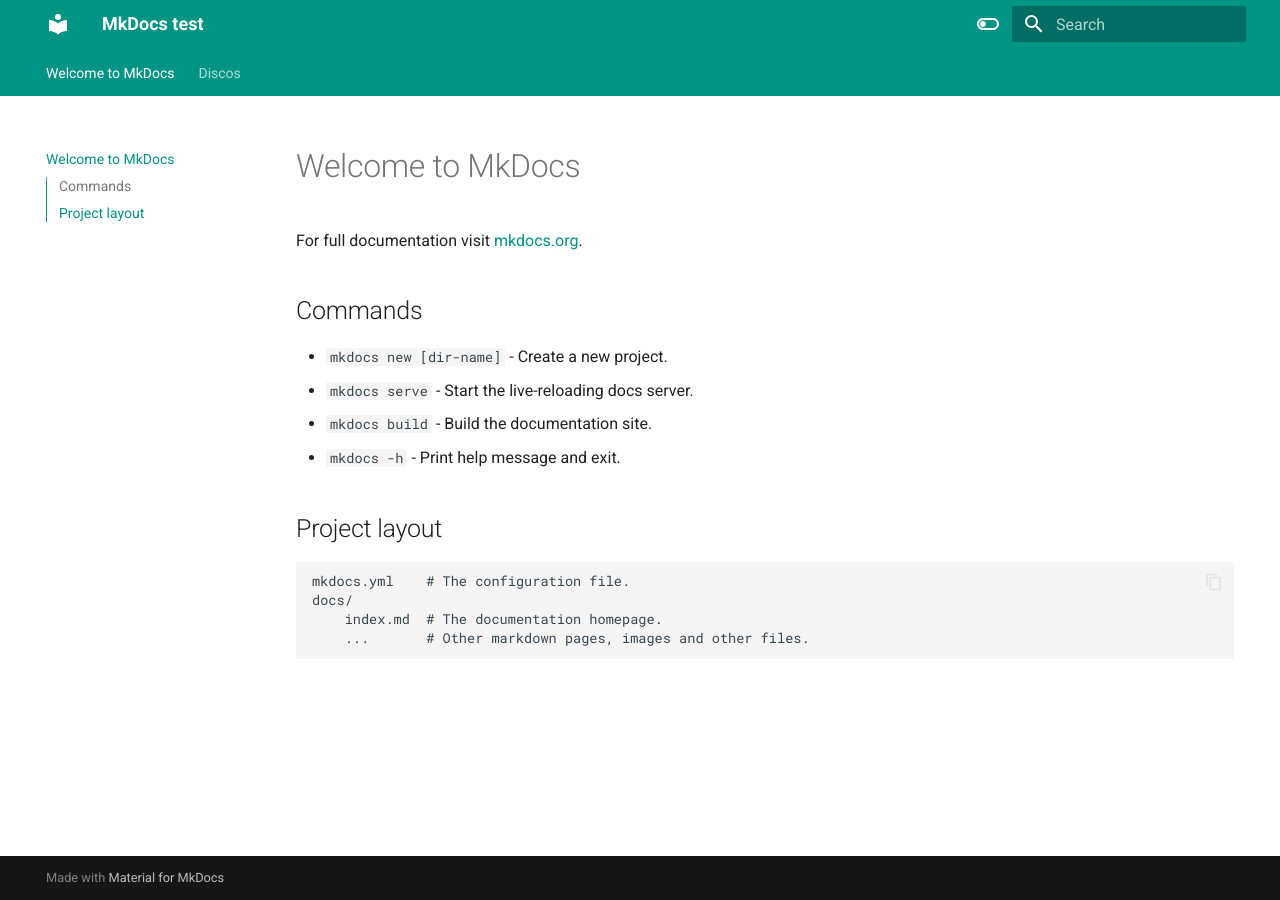
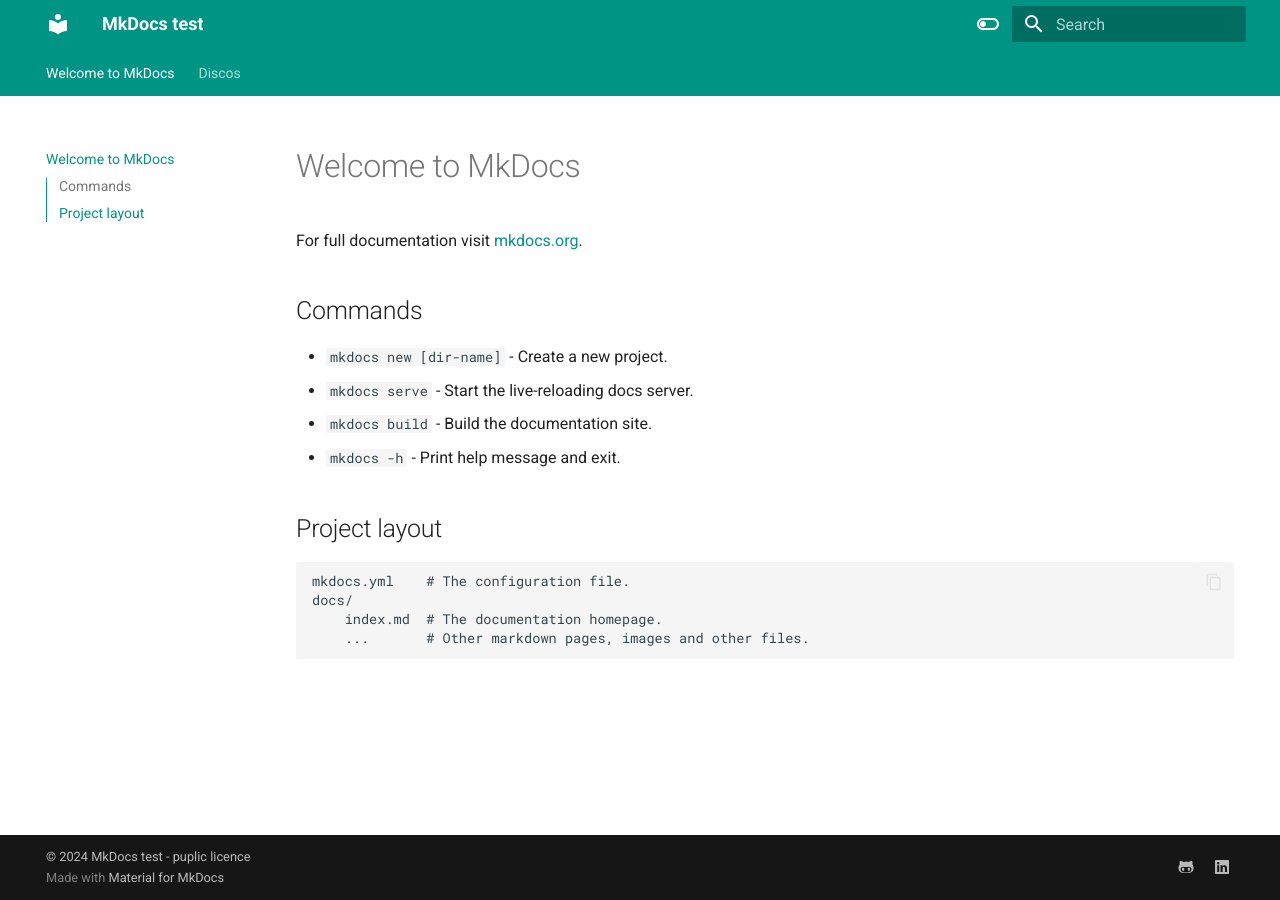
Before and after one commit to dariogonzalez-me/documentacion, an MkDocs documentation site: the page built from docs/index.md, in a window 1280 px wide. Built offline with MkDocs 1.6.1 and Material for MkDocs 9.7.7, drawn with Linux system fonts in a browser that asks for light colours.

Commit message:
footer: redes y copy

```diff
--- a/mkdocs.yml
+++ b/mkdocs.yml
@@ -27,3 +27,14 @@
         name: Switch to light mode
       primary: teal
       accent: lime
+# Footer
+# Social Media
+extra:
+  social:
+    - icon: fontawesome/brands/github-alt
+      link: https://github.com/dariogonzalez-me
+    - icon: fontawesome/brands/linkedin
+      link: https://www.linkedin.com/in/dgonzalezpfaffenzeller
+# Copyright
+copyright: |
+  &copy; 2024 <a href="https://github.com/dariogonzalez-me/documentacion?tab=GPL-3.0-1-ov-file" target="_blank" rel="noopener">MkDocs test - puplic licence</a>
```
